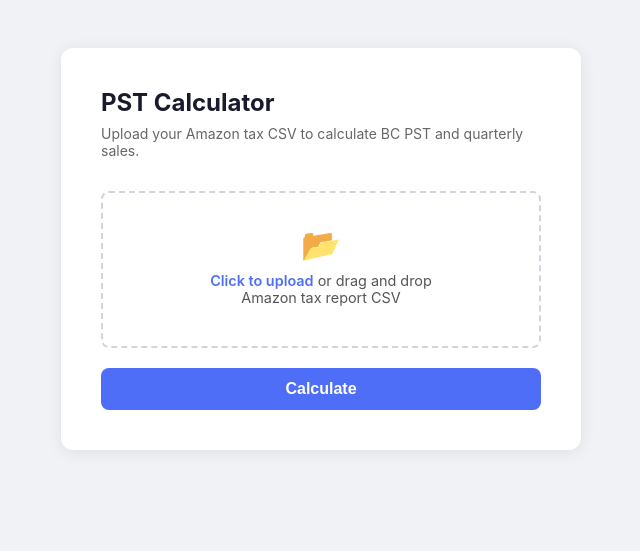
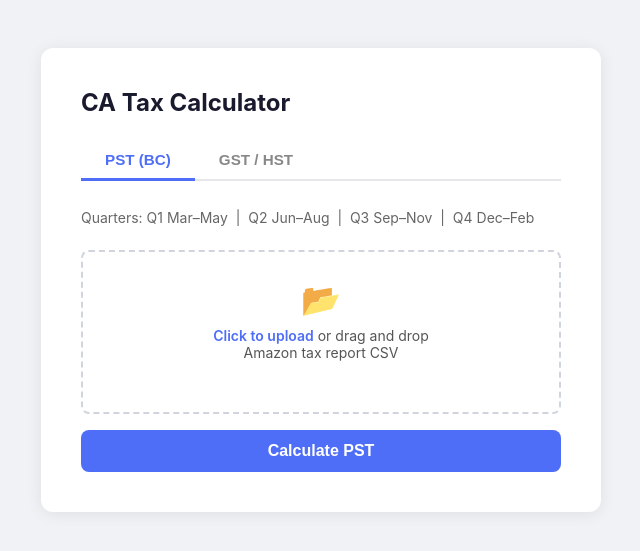
Before and after one commit to Eastpeak1119/ca-pst-calc, a Flask app: page / in a window 1280 px wide. Shown: the top 551 px of the page, without its empty margins (319-959 px from the left). Run offline with Flask 3, Linux system fonts and the light colour scheme.

Commit message:
Add GST/HST calculator with tabbed interface
- PST tab: custom quarters (Mar-May, Jun-Aug, Sep-Nov, Dec-Feb)
- GST tab: standard calendar quarters (Q1=Jan-Mar ... Q4=Oct-Dec)
- Both auto-detect year and quarter from uploaded CSV
- GST tab also shows QST if present in the data

Co-Authored-By: Claude Sonnet 4.6 <noreply@anthropic.com>

```diff
--- a/app.py
+++ b/app.py
@@ -1,19 +1,28 @@
 from flask import Flask, request, render_template
 import pandas as pd
-import re
 
 app = Flask(__name__)
 
-# PST quarters: Q1=Mar-May(3-5), Q2=Jun-Aug(6-8), Q3=Sep-Nov(9-11), Q4=Dec-Feb(12-2)
-QUARTERS = {
+# PST quarters: Q1=Mar-May, Q2=Jun-Aug, Q3=Sep-Nov, Q4=Dec-Feb
+PST_QUARTERS = {
     1: (3, 5),
     2: (6, 8),
     3: (9, 11),
     4: (12, 2),
 }
 
-def month_to_quarter(month):
-    for q, (start, end) in QUARTERS.items():
+# GST quarters: standard calendar quarters
+GST_QUARTERS = {
+    1: (1, 3),
+    2: (4, 6),
+    3: (7, 9),
+    4: (10, 12),
+}
+
+MONTH_DAYS = {1:31, 2:28, 3:31, 4:30, 5:31, 6:30, 7:31, 8:31, 9:30, 10:31, 11:30, 12:31}
+
+def month_to_quarter(month, quarters):
+    for q, (start, end) in quarters.items():
         if start <= end:
             if start <= month <= end:
                 return q
@@ -22,75 +31,121 @@ def month_to_quarter(month):
                 return q
     return None
 
-def quarter_date_range(year, quarter):
-    start_month, end_month = QUARTERS[quarter]
-    if quarter == 4:  # Dec-Feb spans two years
-        start = f"{year}-12-01+00:00"
-        end = f"{year + 1}-02-28+00:00"
+def quarter_date_range(year, quarter, quarters):
+    start_month, end_month = quarters[quarter]
+    if start_month > end_month:  # Q4 PST: Dec-Feb spans two years
+        start = f"{year}-{start_month:02d}-01+00:00"
+        end = f"{year + 1}-{end_month:02d}-{MONTH_DAYS[end_month]:02d}+00:00"
     else:
-        end_day = 31 if end_month in (3, 5, 7, 8, 10, 12) else 30
         start = f"{year}-{start_month:02d}-01+00:00"
-        end = f"{year}-{end_month:02d}-{end_day}+00:00"
+        end = f"{year}-{end_month:02d}-{MONTH_DAYS[end_month]:02d}+00:00"
     return start, end
 
-def detect_year_quarter(df):
-    """Infer fiscal year and PST quarter from the shipment dates in the file."""
+def detect_year_quarter(df, quarters):
     dates = pd.to_datetime(df['Shipment_Date'].str.replace(r'\+.*', '', regex=True), errors='coerce').dropna()
     if dates.empty:
         return None, None
-    # Use the most common month to determine the quarter
-    months = dates.dt.month
-    dominant_month = months.mode()[0]
+    dominant_month = dates.dt.month.mode()[0]
     dominant_year = dates.dt.year.mode()[0]
-    quarter = month_to_quarter(dominant_month)
-    # For Q4 (Dec-Feb), fiscal year is the December year
-    if quarter == 4:
-        if dominant_month <= 2:
-            dominant_year -= 1  # Feb belongs to previous Dec's fiscal year
+    quarter = month_to_quarter(dominant_month, quarters)
+    # For PST Q4 (Dec-Feb), fiscal year is the December year
+    start_month = quarters[quarter][0]
+    if start_month > quarters[quarter][1] and dominant_month <= 2:
+        dominant_year -= 1
     return dominant_year, quarter
+
+def quarter_label(year, quarter, quarters):
+    start_month, end_month = quarters[quarter]
+    if start_month > end_month:
+        s = pd.Timestamp(year, start_month, 1).strftime('%b')
+        e = pd.Timestamp(year + 1, end_month, 1).strftime('%b')
+        return f"{s} {year} – {e} {year + 1}"
+    s = pd.Timestamp(year, start_month, 1).strftime('%b')
+    e = pd.Timestamp(year, end_month, 1).strftime('%b')
+    return f"{s} – {e} {year}"
 
 @app.route('/', methods=['GET', 'POST'])
 def index():
-    result = None
-    error = None
+    pst_result = None
+    gst_result = None
+    pst_error = None
+    gst_error = None
 
     if request.method == 'POST':
+        calc_type = request.form.get('calc_type')
         file = request.files.get('csv_file')
+
         if not file or file.filename == '':
-            error = 'Please upload a CSV file.'
+            error_msg = 'Please upload a CSV file.'
+            if calc_type == 'pst':
+                pst_error = error_msg
+            else:
+                gst_error = error_msg
         else:
             try:
                 df = pd.read_csv(file, encoding='latin1')
 
-                year, quarter = detect_year_quarter(df)
-                if year is None:
-                    error = 'Could not detect dates from the file.'
+                if calc_type == 'pst':
+                    year, quarter = detect_year_quarter(df, PST_QUARTERS)
+                    if year is None:
+                        pst_error = 'Could not detect dates from the file.'
+                    else:
+                        start, end = quarter_date_range(year, quarter, PST_QUARTERS)
+                        pst_total = df['Tax_Amount'][df['Tax_Type'] == 'Provincial Sales Tax (PST)'].sum()
+                        fil = df[
+                            (df['Shipment_Date'] >= start) &
+                            (df['Shipment_Date'] <= end) &
+                            (df['Tax_Type'] == 'GST/HST')
+                        ]
+                        sales = fil['TaxExclusive_Selling_Price'].sum()
+                        pst_result = {
+                            'year': year,
+                            'quarter': quarter,
+                            'period': quarter_label(year, quarter, PST_QUARTERS),
+                            'sales': round(sales, 2),
+                            'pst': round(pst_total, 2),
+                            'filename': file.filename,
+                        }
+
+                elif calc_type == 'gst':
+                    year, quarter = detect_year_quarter(df, GST_QUARTERS)
+                    if year is None:
+                        gst_error = 'Could not detect dates from the file.'
+                    else:
+                        start, end = quarter_date_range(year, quarter, GST_QUARTERS)
+                        fil = df[
+                            (df['Shipment_Date'] >= start) &
+                            (df['Shipment_Date'] <= end) &
+                            (df['Tax_Type'] == 'GST/HST')
+                        ]
+                        sales = fil['TaxExclusive_Selling_Price'].sum()
+                        gst = fil['Tax_Amount'].sum()
+                        qst_fil = df[
+                            (df['Shipment_Date'] >= start) &
+                            (df['Shipment_Date'] <= end) &
+                            (df['Tax_Type'] == 'Quebec Sales Tax (VAT)')
+                        ]
+                        qst = qst_fil['Tax_Amount'].sum()
+                        gst_result = {
+                            'year': year,
+                            'quarter': quarter,
+                            'period': quarter_label(year, quarter, GST_QUARTERS),
+                            'sales': round(sales, 2),
+                            'gst': round(gst, 2),
+                            'qst': round(qst, 2),
+                            'filename': file.filename,
+                        }
+
+            except Exception as e:
+                error_msg = f'Error processing file: {str(e)}'
+                if calc_type == 'pst':
+                    pst_error = error_msg
                 else:
-                    start, end = quarter_date_range(year, quarter)
+                    gst_error = error_msg
 
-                    pst_total = df['Tax_Amount'][df['Tax_Type'] == 'Provincial Sales Tax (PST)'].sum()
-
-                    fil = df[
-                        (df['Shipment_Date'] >= start) &
-                        (df['Shipment_Date'] <= end) &
-                        (df['Tax_Type'] == 'GST/HST')
-                    ]
-                    sales = fil['TaxExclusive_Selling_Price'].sum()
-
-                    start_month, end_month = QUARTERS[quarter]
-                    result = {
-                        'year': year,
-                        'quarter': quarter,
-                        'period': f"{'Dec' if quarter == 4 else pd.Timestamp(year, start_month, 1).strftime('%b')} – "
-                                  f"{'Feb' if quarter == 4 else pd.Timestamp(year, end_month, 1).strftime('%b')} {year if quarter != 4 else f'{year}/{year+1}'}",
-                        'sales': round(sales, 2),
-                        'pst': round(pst_total, 2),
-                        'filename': file.filename,
-                    }
-            except Exception as e:
-                error = f'Error processing file: {str(e)}'
-
-    return render_template('index.html', result=result, error=error)
+    return render_template('index.html',
+                           pst_result=pst_result, pst_error=pst_error,
+                           gst_result=gst_result, gst_error=gst_error)
 
 if __name__ == '__main__':
     app.run(debug=True)
--- a/templates/index.html
+++ b/templates/index.html
@@ -3,7 +3,7 @@
 <head>
   <meta charset="UTF-8" />
   <meta name="viewport" content="width=device-width, initial-scale=1.0"/>
-  <title>PST Calculator</title>
+  <title>CA Tax Calculator</title>
   <style>
     * { box-sizing: border-box; margin: 0; padding: 0; }
     body {
@@ -21,27 +21,46 @@
       box-shadow: 0 2px 16px rgba(0,0,0,0.08);
       padding: 40px;
       width: 100%;
-      max-width: 520px;
+      max-width: 560px;
     }
-    h1 { font-size: 1.5rem; font-weight: 700; margin-bottom: 8px; color: #1a1a2e; }
-    p.subtitle { font-size: 0.875rem; color: #666; margin-bottom: 32px; }
+    h1 { font-size: 1.5rem; font-weight: 700; color: #1a1a2e; margin-bottom: 24px; }
+
+    /* Tabs */
+    .tabs { display: flex; border-bottom: 2px solid #e5e7eb; margin-bottom: 28px; }
+    .tab-btn {
+      padding: 10px 24px;
+      border: none;
+      background: none;
+      font-size: 0.95rem;
+      font-weight: 600;
+      color: #888;
+      cursor: pointer;
+      border-bottom: 3px solid transparent;
+      margin-bottom: -2px;
+      transition: color 0.2s, border-color 0.2s;
+    }
+    .tab-btn.active { color: #4f6ef7; border-bottom-color: #4f6ef7; }
+    .tab-panel { display: none; }
+    .tab-panel.active { display: block; }
+
+    .subtitle { font-size: 0.875rem; color: #666; margin-bottom: 24px; }
 
     .upload-area {
       border: 2px dashed #d0d5dd;
       border-radius: 8px;
-      padding: 32px;
+      padding: 28px;
       text-align: center;
       cursor: pointer;
       transition: border-color 0.2s;
-      margin-bottom: 20px;
+      margin-bottom: 16px;
     }
     .upload-area:hover { border-color: #4f6ef7; }
     .upload-area input[type="file"] { display: none; }
     .upload-area label { cursor: pointer; display: block; }
     .upload-icon { font-size: 2rem; margin-bottom: 8px; }
-    .upload-text { font-size: 0.9rem; color: #555; }
+    .upload-text { font-size: 0.875rem; color: #555; }
     .upload-text span { color: #4f6ef7; font-weight: 600; }
-    #filename-display { font-size: 0.8rem; color: #888; margin-top: 8px; }
+    .filename-display { font-size: 0.8rem; color: #888; margin-top: 8px; min-height: 1.2em; }
 
     button[type="submit"] {
       width: 100%;
@@ -63,28 +82,26 @@
       color: #cc0000;
       padding: 12px 16px;
       border-radius: 8px;
-      margin-top: 24px;
+      margin-top: 20px;
       font-size: 0.875rem;
     }
 
     .result {
-      margin-top: 32px;
+      margin-top: 28px;
       border-top: 1px solid #eee;
-      padding-top: 24px;
+      padding-top: 20px;
     }
-    .result h2 { font-size: 1rem; color: #888; font-weight: 500; margin-bottom: 16px; }
-    .result-grid { display: grid; gap: 12px; }
+    .result h2 { font-size: 0.875rem; color: #888; font-weight: 500; margin-bottom: 14px; }
+    .result-grid { display: grid; gap: 10px; }
     .result-row {
       display: flex;
       justify-content: space-between;
       align-items: center;
-      padding: 12px 16px;
+      padding: 11px 14px;
       background: #f7f8fc;
       border-radius: 8px;
     }
-    .result-row.highlight {
-      background: #eef1ff;
-    }
+    .result-row.highlight { background: #eef1ff; }
     .result-label { font-size: 0.875rem; color: #555; }
     .result-value { font-size: 1rem; font-weight: 700; color: #1a1a2e; }
     .result-value.money { color: #2a7d4f; }
@@ -101,50 +118,119 @@
 </head>
 <body>
   <div class="card">
-    <h1>PST Calculator</h1>
-    <p class="subtitle">Upload your Amazon tax CSV to calculate BC PST and quarterly sales.</p>
+    <h1>CA Tax Calculator</h1>
 
+    <div class="tabs">
+      <button class="tab-btn {% if not gst_result and not gst_error %}active{% elif pst_result or pst_error %}active{% endif %}"
+              onclick="switchTab('pst', this)" id="tab-pst">PST (BC)</button>
+      <button class="tab-btn {% if gst_result or gst_error %}active{% endif %}"
+              onclick="switchTab('gst', this)" id="tab-gst">GST / HST</button>
+    </div>
+
+    <!-- PST Panel -->
+    <div class="tab-panel {% if not gst_result and not gst_error %}active{% elif pst_result or pst_error %}active{% endif %}" id="panel-pst">
+      <p class="subtitle">Quarters: Q1 Mar–May &nbsp;|&nbsp; Q2 Jun–Aug &nbsp;|&nbsp; Q3 Sep–Nov &nbsp;|&nbsp; Q4 Dec–Feb</p>
       <form method="POST" enctype="multipart/form-data">
-      <div class="upload-area" onclick="document.getElementById('csv_file').click()">
+        <input type="hidden" name="calc_type" value="pst"/>
+        <div class="upload-area" onclick="document.getElementById('pst_file').click()">
           <label>
             <div class="upload-icon">📂</div>
             <div class="upload-text"><span>Click to upload</span> or drag and drop</div>
             <div class="upload-text">Amazon tax report CSV</div>
           </label>
-        <input type="file" id="csv_file" name="csv_file" accept=".csv"
-               onchange="document.getElementById('filename-display').textContent = this.files[0]?.name || ''"/>
-        <div id="filename-display"></div>
+          <input type="file" id="pst_file" name="csv_file" accept=".csv"
+                 onchange="document.getElementById('pst-fn').textContent = this.files[0]?.name || ''"/>
+          <div class="filename-display" id="pst-fn">{% if pst_result %}{{ pst_result.filename }}{% endif %}</div>
         </div>
-      <button type="submit">Calculate</button>
+        <button type="submit">Calculate PST</button>
       </form>
 
-    {% if error %}
-    <div class="error">{{ error }}</div>
-    {% endif %}
+      {% if pst_error %}<div class="error">{{ pst_error }}</div>{% endif %}
 
-    {% if result %}
+      {% if pst_result %}
       <div class="result">
-      <h2>Results — {{ result.filename }}</h2>
+        <h2>Results — {{ pst_result.filename }}</h2>
         <div class="result-grid">
           <div class="result-row">
             <span class="result-label">Period</span>
-          <span class="result-value">{{ result.period }}</span>
+            <span class="result-value">{{ pst_result.period }}</span>
           </div>
           <div class="result-row">
             <span class="result-label">Quarter</span>
-          <span class="result-value"><span class="badge">Q{{ result.quarter }} {{ result.year }}</span></span>
+            <span class="result-value"><span class="badge">Q{{ pst_result.quarter }} {{ pst_result.year }}</span></span>
           </div>
           <div class="result-row highlight">
             <span class="result-label">Total Sales (excl. tax)</span>
-          <span class="result-value money">CAD {{ "{:,.2f}".format(result.sales) }}</span>
+            <span class="result-value money">CAD {{ "{:,.2f}".format(pst_result.sales) }}</span>
           </div>
           <div class="result-row highlight">
             <span class="result-label">PST Collectable</span>
-          <span class="result-value money">CAD {{ "{:,.2f}".format(result.pst) }}</span>
+            <span class="result-value money">CAD {{ "{:,.2f}".format(pst_result.pst) }}</span>
           </div>
         </div>
       </div>
       {% endif %}
     </div>
+
+    <!-- GST Panel -->
+    <div class="tab-panel {% if gst_result or gst_error %}active{% endif %}" id="panel-gst">
+      <p class="subtitle">Quarters: Q1 Jan–Mar &nbsp;|&nbsp; Q2 Apr–Jun &nbsp;|&nbsp; Q3 Jul–Sep &nbsp;|&nbsp; Q4 Oct–Dec</p>
+      <form method="POST" enctype="multipart/form-data">
+        <input type="hidden" name="calc_type" value="gst"/>
+        <div class="upload-area" onclick="document.getElementById('gst_file').click()">
+          <label>
+            <div class="upload-icon">📂</div>
+            <div class="upload-text"><span>Click to upload</span> or drag and drop</div>
+            <div class="upload-text">Amazon tax report CSV</div>
+          </label>
+          <input type="file" id="gst_file" name="csv_file" accept=".csv"
+                 onchange="document.getElementById('gst-fn').textContent = this.files[0]?.name || ''"/>
+          <div class="filename-display" id="gst-fn">{% if gst_result %}{{ gst_result.filename }}{% endif %}</div>
+        </div>
+        <button type="submit">Calculate GST</button>
+      </form>
+
+      {% if gst_error %}<div class="error">{{ gst_error }}</div>{% endif %}
+
+      {% if gst_result %}
+      <div class="result">
+        <h2>Results — {{ gst_result.filename }}</h2>
+        <div class="result-grid">
+          <div class="result-row">
+            <span class="result-label">Period</span>
+            <span class="result-value">{{ gst_result.period }}</span>
+          </div>
+          <div class="result-row">
+            <span class="result-label">Quarter</span>
+            <span class="result-value"><span class="badge">Q{{ gst_result.quarter }} {{ gst_result.year }}</span></span>
+          </div>
+          <div class="result-row highlight">
+            <span class="result-label">Total Sales (excl. tax)</span>
+            <span class="result-value money">CAD {{ "{:,.2f}".format(gst_result.sales) }}</span>
+          </div>
+          <div class="result-row highlight">
+            <span class="result-label">GST / HST Collected</span>
+            <span class="result-value money">CAD {{ "{:,.2f}".format(gst_result.gst) }}</span>
+          </div>
+          {% if gst_result.qst > 0 %}
+          <div class="result-row highlight">
+            <span class="result-label">QST Collected</span>
+            <span class="result-value money">CAD {{ "{:,.2f}".format(gst_result.qst) }}</span>
+          </div>
+          {% endif %}
+        </div>
+      </div>
+      {% endif %}
+    </div>
+  </div>
+
+  <script>
+    function switchTab(name, btn) {
+      document.querySelectorAll('.tab-btn').forEach(b => b.classList.remove('active'));
+      document.querySelectorAll('.tab-panel').forEach(p => p.classList.remove('active'));
+      btn.classList.add('active');
+      document.getElementById('panel-' + name).classList.add('active');
+    }
+  </script>
 </body>
 </html>
```
Lines whose indentation alone changed are shown as unchanged.
